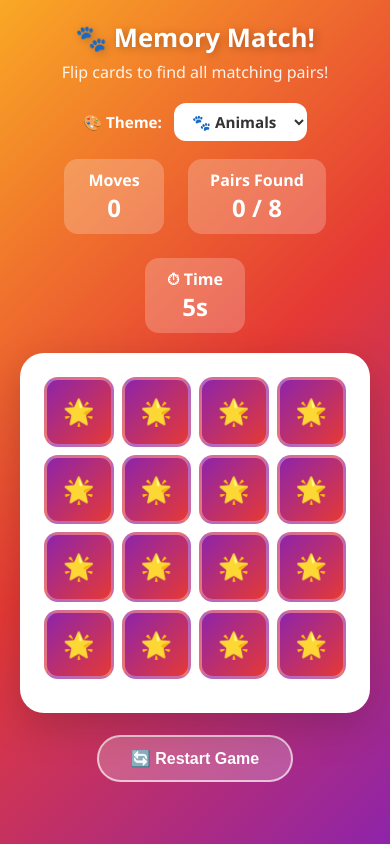
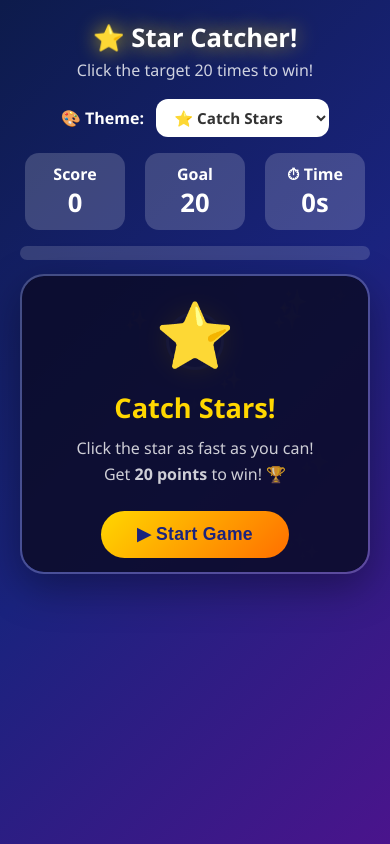
Before and after one commit to MikeRuan/a12345-test-35818b1a, a plain HTML site: page index.html in a window 390 px wide. Drawn offline with Linux system fonts and the light colour scheme.

Commit message:
Update project via AI Builder Camp

```diff
--- a/index.html
+++ b/index.html
@@ -3,43 +3,67 @@
 <head>
 <meta charset="UTF-8">
 <meta name="viewport" content="width=device-width, initial-scale=1.0">
-<title>🐾 Animal Memory Match</title>
+<title>⭐ Star Catcher!</title>
 <style>
   * { box-sizing: border-box; margin: 0; padding: 0; }
 
   body {
     font-family: 'Segoe UI', Arial, sans-serif;
-    background: linear-gradient(135deg, #f9a825 0%, #e53935 50%, #8e24aa 100%);
+    background: linear-gradient(135deg, #0d1b4b 0%, #1a237e 50%, #4a148c 100%);
     min-height: 100vh;
     padding: 20px;
+    overflow-x: hidden;
   }
 
   h1 {
     text-align: center;
     color: white;
     font-size: 2.2em;
-    margin-bottom: 6px;
-    text-shadow: 2px 2px 8px rgba(0,0,0,0.25);
+    margin-bottom: 4px;
+    text-shadow: 0 0 20px rgba(255,220,0,0.7);
   }
 
   .subtitle {
     text-align: center;
-    color: rgba(255,255,255,0.9);
+    color: rgba(255,255,255,0.8);
     font-size: 1em;
-    margin-bottom: 20px;
+    margin-bottom: 18px;
+  }
+
+  /* Theme selector */
+  .theme-wrap {
+    text-align: center;
+    margin-bottom: 16px;
+  }
+  .theme-wrap label {
+    color: white;
+    font-weight: bold;
+    margin-right: 8px;
+  }
+  #themeSelect {
+    padding: 8px 14px;
+    border-radius: 12px;
+    border: none;
+    font-size: 0.95em;
+    font-family: inherit;
+    cursor: pointer;
+    background: white;
+    font-weight: bold;
+    color: #333;
+    outline: none;
   }
 
   /* Stats bar */
   .stats-bar {
     display: flex;
     justify-content: center;
-    gap: 24px;
-    margin-bottom: 20px;
+    gap: 20px;
+    margin-bottom: 16px;
     flex-wrap: wrap;
   }
 
   .stat-box {
-    background: rgba(255,255,255,0.22);
+    background: rgba(255,255,255,0.18);
     border-radius: 14px;
     padding: 10px 22px;
     color: white;
@@ -51,90 +75,96 @@
 
   .stat-box span {
     display: block;
-    font-size: 1.5em;
+    font-size: 1.6em;
     font-weight: 900;
   }
 
-  /* Game card wrapper */
+  /* Game area */
   .game-wrap {
-    background: white;
+    position: relative;
+    max-width: 520px;
+    margin: 0 auto 20px auto;
+    background: rgba(255,255,255,0.07);
     border-radius: 24px;
-    padding: 24px;
-    max-width: 520px;
-    margin: 0 auto 22px auto;
-    box-shadow: 0 14px 40px rgba(0,0,0,0.18);
-    position: relative;
+    border: 2px solid rgba(255,255,255,0.15);
+    overflow: hidden;
+    height: 380px;
+    box-shadow: 0 14px 40px rgba(0,0,0,0.35);
+    cursor: crosshair;
   }
 
-  /* Card grid */
-  .card-grid {
-    display: grid;
-    grid-template-columns: repeat(4, 1fr);
-    gap: 12px;
-    margin-bottom: 10px;
-  }
-
-  /* Each card */
-  .card {
-    aspect-ratio: 1 / 1;
-    border-radius: 14px;
-    cursor: pointer;
-    position: relative;
-    transform-style: preserve-3d;
-    transition: transform 0.45s ease;
-    user-select: none;
-  }
-
-  .card.flipped { transform: rotateY(180deg); }
-  .card.matched { cursor: default; }
-
-  .card-face {
+  /* The clickable target */
+  #target {
     position: absolute;
-    width: 100%;
-    height: 100%;
-    border-radius: 14px;
+    width: 70px;
+    height: 70px;
     display: flex;
     align-items: center;
     justify-content: center;
-    font-size: 2.2em;
-    backface-visibility: hidden;
-    -webkit-backface-visibility: hidden;
+    font-size: 2.8em;
+    cursor: pointer;
+    border-radius: 50%;
+    background: rgba(255,255,255,0.12);
+    border: 3px solid rgba(255,255,255,0.3);
+    transition: transform 0.1s;
+    user-select: none;
+    /* Glow effect */
+    box-shadow: 0 0 18px rgba(255,220,0,0.5);
+    animation: pulse 1.1s infinite alternate;
   }
 
-  /* Card back */
-  .card-back {
-    background: linear-gradient(135deg, #8e24aa, #e53935);
-    border: 3px solid rgba(255,255,255,0.3);
-    transform: rotateY(0deg);
-    font-size: 1.5em;
+  #target:hover { transform: scale(1.12); }
+
+  @keyframes pulse {
+    from { box-shadow: 0 0 12px rgba(255,220,0,0.4); }
+    to   { box-shadow: 0 0 28px rgba(255,220,0,0.9); }
   }
 
-  /* Card front */
-  .card-front {
-    background: #fff9e6;
-    border: 3px solid #f9a825;
-    transform: rotateY(180deg);
+  /* Pop animation when clicked */
+  @keyframes pop {
+    0%   { transform: scale(1); opacity: 1; }
+    50%  { transform: scale(1.5); opacity: 0.6; }
+    100% { transform: scale(0); opacity: 0; }
+  }
+  .popping { animation: pop 0.25s ease forwards; pointer-events: none; }
+
+  /* Floating +1 text */
+  .plus-one {
+    position: absolute;
+    color: #FFD700;
+    font-weight: 900;
+    font-size: 1.5em;
+    pointer-events: none;
+    animation: floatUp 0.8s ease forwards;
+    text-shadow: 0 0 8px rgba(0,0,0,0.5);
   }
 
-  .card.matched .card-front {
-    background: #e8fdf0;
-    border-color: #2ecc71;
-    animation: matchPop 0.4s ease;
+  @keyframes floatUp {
+    0%   { opacity: 1; transform: translateY(0); }
+    100% { opacity: 0; transform: translateY(-60px); }
   }
 
-  @keyframes matchPop {
-    0%   { transform: rotateY(180deg) scale(1); }
-    50%  { transform: rotateY(180deg) scale(1.18); }
-    100% { transform: rotateY(180deg) scale(1); }
+  /* Twinkling background stars */
+  .bg-star {
+    position: absolute;
+    color: rgba(255,255,255,0.25);
+    font-size: 1em;
+    pointer-events: none;
+    animation: twinkle 2s infinite alternate;
   }
 
-  /* Win message overlay */
+  @keyframes twinkle {
+    from { opacity: 0.1; }
+    to   { opacity: 0.5; }
+  }
+
+  /* Win overlay */
   .win-overlay {
     display: none;
     position: absolute;
     inset: 0;
-    background: rgba(255,255,255,0.93);
-    border-radius: 24px;
+    background: rgba(10,10,40,0.92);
+    border-radius: 22px;
     flex-direction: column;
     align-items: center;
     justify-content: center;
@@ -142,148 +172,151 @@
     text-align: center;
     padding: 30px;
   }
-
   .win-overlay.show { display: flex; }
 
-  .win-emoji { font-size: 3.5em; margin-bottom: 10px; }
-
+  .win-emoji { font-size: 4em; margin-bottom: 10px; }
   .win-title {
-    font-size: 1.9em;
+    font-size: 2em;
     font-weight: 900;
-    color: #e53935;
+    color: #FFD700;
+    text-shadow: 0 0 16px rgba(255,215,0,0.7);
     margin-bottom: 8px;
   }
-
   .win-msg {
+    color: rgba(255,255,255,0.85);
     font-size: 1.05em;
-    color: #555;
-    margin-bottom: 20px;
-    line-height: 1.5;
+    margin-bottom: 10px;
+    line-height: 1.6;
   }
-
   .win-stats {
+    color: #b39ddb;
+    font-weight: bold;
     font-size: 1em;
-    font-weight: bold;
-    color: #8e24aa;
     margin-bottom: 24px;
   }
 
+  /* Start overlay */
+  .start-overlay {
+    display: flex;
+    position: absolute;
+    inset: 0;
+    background: rgba(10,10,40,0.88);
+    border-radius: 22px;
+    flex-direction: column;
+    align-items: center;
+    justify-content: center;
+    z-index: 60;
+    text-align: center;
+    padding: 30px;
+  }
+  .start-overlay.hidden { display: none; }
+
+  .start-emoji { font-size: 4em; margin-bottom: 12px; }
+  .start-title {
+    font-size: 1.7em;
+    font-weight: 900;
+    color: #FFD700;
+    margin-bottom: 10px;
+  }
+  .start-msg {
+    color: rgba(255,255,255,0.8);
+    font-size: 1em;
+    margin-bottom: 24px;
+    line-height: 1.6;
+  }
+
   /* Buttons */
-  .btn-restart {
-    padding: 13px 34px;
-    background: linear-gradient(135deg, #f9a825, #e53935);
-    color: white;
+  .btn {
+    padding: 13px 36px;
+    background: linear-gradient(135deg, #FFD700, #ff6f00);
+    color: #1a237e;
     border: none;
     border-radius: 30px;
-    font-size: 1.05em;
-    font-weight: bold;
+    font-size: 1.1em;
+    font-weight: 900;
     cursor: pointer;
     transition: opacity 0.2s, transform 0.15s;
     letter-spacing: 0.3px;
   }
+  .btn:hover { opacity: 0.88; transform: translateY(-2px); }
 
-  .btn-restart:hover { opacity: 0.88; transform: translateY(-2px); }
-
-  .restart-wrap {
-    text-align: center;
+  /* Progress bar */
+  .progress-wrap {
     max-width: 520px;
-    margin: 0 auto 30px auto;
+    margin: 0 auto 14px auto;
+    background: rgba(255,255,255,0.15);
+    border-radius: 20px;
+    height: 14px;
+    overflow: hidden;
+  }
+  #progressBar {
+    height: 100%;
+    width: 0%;
+    background: linear-gradient(90deg, #FFD700, #ff6f00);
+    border-radius: 20px;
+    transition: width 0.3s ease;
   }
 
-  #restartBtn {
-    padding: 12px 32px;
-    background: rgba(255,255,255,0.22);
-    color: white;
-    border: 2px solid rgba(255,255,255,0.65);
-    border-radius: 30px;
-    font-size: 1em;
-    font-weight: bold;
-    cursor: pointer;
-    transition: background 0.2s, transform 0.15s;
-  }
-
-  #restartBtn:hover { background: rgba(255,255,255,0.38); transform: translateY(-2px); }
-
-  /* Theme selector */
-  .theme-wrap {
-    text-align: center;
-    margin-bottom: 18px;
-  }
-
-  .theme-wrap label {
-    color: white;
-    font-weight: bold;
-    margin-right: 8px;
-    font-size: 0.95em;
-  }
-
-  #themeSelect {
-    padding: 8px 14px;
-    border-radius: 12px;
-    border: none;
-    font-size: 0.95em;
-    font-family: inherit;
-    cursor: pointer;
-    outline: none;
-    background: white;
-    font-weight: bold;
-    color: #333;
-  }
-
-  @keyframes shake {
-    0%,100% { transform: translateX(0); }
-    25% { transform: translateX(-6px); }
-    75% { transform: translateX(6px); }
-  }
-  .shake { animation: shake 0.3s ease; }
-
   @media (max-width: 400px) {
-    .card-grid { gap: 8px; }
-    .card-face { font-size: 1.6em; }
+    .game-wrap { height: 300px; }
+    #target { width: 58px; height: 58px; font-size: 2.2em; }
     h1 { font-size: 1.6em; }
   }
 </style>
 </head>
 <body>
 
-<h1>🐾 Memory Match!</h1>
-<p class="subtitle">Flip cards to find all matching pairs!</p>
+<h1>⭐ Star Catcher!</h1>
+<p class="subtitle">Click the target 20 times to win!</p>
 
-<!-- Theme picker -->
+<!-- Theme selector -->
 <div class="theme-wrap">
   <label for="themeSelect">🎨 Theme:</label>
   <select id="themeSelect">
-    <option value="animals">🐾 Animals</option>
-    <option value="planets">🪐 Planets</option>
-    <option value="snacks">🍕 Snacks</option>
-    <option value="emojis">😂 Emojis</option>
+    <option value="stars">⭐ Catch Stars</option>
+    <option value="monsters">👾 Tap Monsters</option>
+    <option value="coins">🪙 Collect Coins</option>
+    <option value="robots">🤖 Save Robots</option>
   </select>
 </div>
 
 <!-- Stats -->
 <div class="stats-bar">
-  <div class="stat-box">Moves<span id="moveCount">0</span></div>
-  <div class="stat-box">Pairs Found<span id="pairsCount">0 / 8</span></div>
+  <div class="stat-box">Score<span id="scoreDisplay">0</span></div>
+  <div class="stat-box">Goal<span id="goalDisplay">20</span></div>
   <div class="stat-box">⏱ Time<span id="timerDisplay">0s</span></div>
 </div>
 
-<!-- Game board -->
-<div class="game-wrap" id="gameWrap">
-  <div class="card-grid" id="cardGrid"></div>
-
-  <!-- Win overlay inside game-wrap -->
-  <div class="win-overlay" id="winOverlay">
-    <div class="win-emoji">🏆</div>
-    <div class="win-title">You Did It!</div>
-    <div class="win-msg">You matched all the pairs!<br>Incredible memory! 🎉</div>
-    <div class="win-stats" id="winStats"></div>
-    <button class="btn-restart" id="winRestartBtn">🔄 Play Again</button>
-  </div>
+<!-- Progress bar -->
+<div class="progress-wrap">
+  <div id="progressBar"></div>
 </div>
 
-<!-- Restart button -->
-<div class="restart-wrap">
-  <button id="restartBtn">🔄 Restart Game</button>
+<!-- Game area -->
+<div class="game-wrap" id="gameWrap">
+
+  <!-- Background decorations (added by JS) -->
+
+  <!-- The target -->
+  <div id="target">⭐</div>
+
+  <!-- Start overlay -->
+  <div class="start-overlay" id="startOverlay">
+    <div class="start-emoji" id="startEmoji">⭐</div>
+    <div class="start-title" id="startTitle">Catch Stars!</div>
+    <div class="start-msg" id="startMsg">Click the star as fast as you can!<br>Get <strong>20 points</strong> to win! 🏆</div>
+    <button class="btn" id="startBtn">▶ Start Game</button>
+  </div>
+
+  <!-- Win overlay -->
+  <div class="win-overlay" id="winOverlay">
+    <div class="win-emoji" id="winEmoji">🏆</div>
+    <div class="win-title">You Win! 🎉</div>
+    <div class="win-msg" id="winMsg">Amazing clicking! You caught all 20 stars!</div>
+    <div class="win-stats" id="winStats"></div>
+    <button class="btn" id="winRestartBtn">🔄 Play Again</button>
+  </div>
+
 </div>
 
 <script>
@@ -291,184 +324,217 @@ document.addEventListener('DOMContentLoaded', function() {
 
   // ── Themes ──────────────────────────────────────────────────────
   var themes = {
-    animals:  ['🐶','🐱','🐸','🐼','🦊','🐧','🦁','🐨'],
-    planets:  ['🌍','🪐','☀️','🌙','⭐','🚀','☄️','🌌'],
-    snacks:   ['🍕','🍔','🍩','🍦','🌮','🍣','🍪','🍓'],
-    emojis:   ['😂','🥳','😎','🤩','😜','🥰','😱','🤖']
+    stars:    { icon: '⭐', title: 'Catch Stars!',    msg: 'Click the star as fast as you can!',    win: 'Amazing! You caught all 20 stars! ⭐',    bg: '✨', glow: 'rgba(255,220,0,0.7)'   },
+    monsters: { icon: '👾', title: 'Tap Monsters!',   msg: 'Tap the monster before it escapes!',     win: 'You defeated all 20 monsters! 👾',         bg: '💀', glow: 'rgba(0,255,100,0.6)'  },
+    coins:    { icon: '🪙', title: 'Collect Coins!',  msg: 'Grab the coin before it disappears!',    win: 'You collected all 20 coins! 🪙',            bg: '💎', glow: 'rgba(255,200,0,0.7)'  },
+    robots:   { icon: '🤖', title: 'Save Robots!',    msg: 'Click the robot to rescue it!',          win: 'You saved all 20 robots! 🤖',               bg: '🔧', glow: 'rgba(0,200,255,0.6)'  }
   };
 
+  var GOAL = 20;
+
   // ── Game state ───────────────────────────────────────────────────
-  var cards = [];           // array of card objects
-  var flipped = [];         // up to 2 cards currently flipped
-  var matched = 0;
-  var moves = 0;
-  var totalPairs = 8;
-  var locked = false;       // prevent clicking while checking
+  var score = 0;
   var timerInterval = null;
   var secondsElapsed = 0;
+  var gameRunning = false;
+  var currentTheme = 'stars';
+  var moveTimeout = null;
 
-  // ── DOM elements ─────────────────────────────────────────────────
-  var cardGrid      = document.getElementById('cardGrid');
-  var moveCount     = document.getElementById('moveCount');
-  var pairsCount    = document.getElementById('pairsCount');
+  // ── DOM refs ─────────────────────────────────────────────────────
+  var target        = document.getElementById('target');
+  var scoreDisplay  = document.getElementById('scoreDisplay');
   var timerDisplay  = document.getElementById('timerDisplay');
+  var progressBar   = document.getElementById('progressBar');
   var winOverlay    = document.getElementById('winOverlay');
   var winStats      = document.getElementById('winStats');
-  var restartBtn    = document.getElementById('restartBtn');
+  var winMsg        = document.getElementById('winMsg');
+  var winEmoji      = document.getElementById('winEmoji');
+  var startOverlay  = document.getElementById('startOverlay');
+  var startEmoji    = document.getElementById('startEmoji');
+  var startTitle    = document.getElementById('startTitle');
+  var startMsg      = document.getElementById('startMsg');
+  var startBtn      = document.getElementById('startBtn');
   var winRestartBtn = document.getElementById('winRestartBtn');
   var themeSelect   = document.getElementById('themeSelect');
+  var gameWrap      = document.getElementById('gameWrap');
 
-  // ── Shuffle array (Fisher-Yates) ─────────────────────────────────
-  function shuffle(arr) {
-    var a = arr.slice();
-    for (var i = a.length - 1; i > 0; i--) {
-      var j = Math.floor(Math.random() * (i + 1));
-      var tmp = a[i]; a[i] = a[j]; a[j] = tmp;
-    }
-    return a;
+  // ── Apply theme visuals ──────────────────────────────────────────
+  function applyTheme(t) {
+    var th = themes[t];
+    target.textContent = th.icon;
+    target.style.boxShadow = '0 0 18px ' + th.glow;
+    startEmoji.textContent = th.icon;
+    startTitle.textContent = th.title;
+    startMsg.innerHTML = th.msg + '<br>Get <strong>20 points</strong> to win! 🏆';
+    winEmoji.textContent = '🏆';
+    // Restyle bg stars
+    addBgDecorations(th.bg);
   }
 
-  // ── Build card data ──────────────────────────────────────────────
-  function buildDeck() {
-    var theme = themeSelect ? themeSelect.value : 'animals';
-    var icons = themes[theme] || themes.animals;
-    totalPairs = icons.length; // 8 pairs = 16 cards
-    // Duplicate for pairs, then shuffle
-    var pairs = icons.concat(icons);
-    pairs = shuffle(pairs);
-    return pairs.map(function(icon, idx) {
-      return { id: idx, icon: icon, isFlipped: false, isMatched: false };
-    });
+  // ── Add background decorations ───────────────────────────────────
+  function addBgDecorations(icon) {
+    // Remove old ones
+    var old = gameWrap.querySelectorAll('.bg-star');
+    old.forEach(function(el) { el.remove(); });
+    // Add new ones
+    for (var i = 0; i < 12; i++) {
+      var s = document.createElement('div');
+      s.className = 'bg-star';
+      s.textContent = icon;
+      s.style.left = Math.random() * 90 + '%';
+      s.style.top  = Math.random() * 90 + '%';
+      s.style.animationDelay = (Math.random() * 2) + 's';
+      s.style.fontSize = (0.8 + Math.random() * 0.8) + 'em';
+      gameWrap.appendChild(s);
+    }
+  }
+
+  // ── Place target at random position ─────────────────────────────
+  function moveTarget() {
+    var wrapW = gameWrap.offsetWidth  || 520;
+    var wrapH = gameWrap.offsetHeight || 380;
+    var size  = 70;
+    var margin = 10;
+    var x = margin + Math.random() * (wrapW - size - margin * 2);
+    var y = margin + Math.random() * (wrapH - size - margin * 2);
+    target.style.left = x + 'px';
+    target.style.top  = y + 'px';
+  }
+
+  // ── Auto-move target every few seconds ──────────────────────────
+  function scheduleAutoMove() {
+    clearTimeout(moveTimeout);
+    if (!gameRunning) return;
+    // Speed increases as score goes up
+    var delay = Math.max(800, 2200 - score * 60);
+    moveTimeout = setTimeout(function() {
+      if (gameRunning) {
+        wiggleTarget();
+        moveTarget();
+        scheduleAutoMove();
+      }
+    }, delay);
+  }
+
+  // Short wiggle when auto-moving
+  function wiggleTarget() {
+    target.style.transition = 'left 0.3s ease, top 0.3s ease';
+    setTimeout(function() {
+      target.style.transition = 'transform 0.1s';
+    }, 350);
   }
 
   // ── Start / Restart game ─────────────────────────────────────────
   function startGame() {
-    // Reset state
-    flipped = [];
-    matched = 0;
-    moves = 0;
-    locked = false;
+    score = 0;
     secondsElapsed = 0;
+    gameRunning = true;
 
-    // Reset UI
-    moveCount.textContent = 0;
-    pairsCount.textContent = '0 / ' + totalPairs;
+    scoreDisplay.textContent = 0;
     timerDisplay.textContent = '0s';
-    if (winOverlay) winOverlay.classList.remove('show');
+    progressBar.style.width = '0%';
 
-    // Stop old timer, start fresh
+    if (winOverlay)   winOverlay.classList.remove('show');
+    if (startOverlay) startOverlay.classList.add('hidden');
+
+    target.style.opacity = '1';
+    target.style.transform = 'scale(1)';
+    target.classList.remove('popping');
+
     clearInterval(timerInterval);
     timerInterval = setInterval(function() {
       secondsElapsed++;
       timerDisplay.textContent = secondsElapsed + 's';
     }, 1000);
 
-    // Build and render deck
-    cards = buildDeck();
-    renderGrid();
+    moveTarget();
+    scheduleAutoMove();
   }
 
-  // ── Render the card grid ─────────────────────────────────────────
-  function renderGrid() {
-    cardGrid.innerHTML = '';
-    cards.forEach(function(cardData) {
-      var card = document.createElement('div');
-      card.className = 'card';
-      card.setAttribute('data-id', cardData.id);
+  // ── Handle target click ──────────────────────────────────────────
+  function handleTargetClick(e) {
+    if (!gameRunning) return;
+    e.stopPropagation();
 
-      card.innerHTML =
-        '<div class="card-face card-back">🌟</div>' +
-        '<div class="card-face card-front">' + cardData.icon + '</div>';
+    // Pop animation
+    target.classList.add('popping');
 
-      card.addEventListener('click', function() {
-        handleCardClick(cardData.id, card);
-      });
+    // Floating +1
+    spawnPlusOne(e.clientX, e.clientY);
 
-      cardGrid.appendChild(card);
-    });
+    score++;
+    scoreDisplay.textContent = score;
+    progressBar.style.width = (score / GOAL * 100) + '%';
+
+    // Win check
+    if (score >= GOAL) {
+      gameRunning = false;
+      clearInterval(timerInterval);
+      clearTimeout(moveTimeout);
+      setTimeout(showWin, 300);
+      return;
+    }
+
+    // Move target after pop finishes
+    setTimeout(function() {
+      target.classList.remove('popping');
+      target.style.opacity = '1';
+      target.style.transform = 'scale(1)';
+      moveTarget();
+      scheduleAutoMove();
+    }, 260);
   }
 
-  // ── Handle a card click ──────────────────────────────────────────
-  function handleCardClick(id, cardEl) {
-    var cardData = cards[id];
-
-    // Ignore if locked, already matched, or already flipped
-    if (locked) return;
-    if (cardData.isMatched) return;
-    if (cardData.isFlipped) return;
-    if (flipped.length >= 2) return;
-
-    // Flip it
-    cardData.isFlipped = true;
-    cardEl.classList.add('flipped');
-    flipped.push({ data: cardData, el: cardEl });
-
-    // Check pair when 2 cards are flipped
-    if (flipped.length === 2) {
-      moves++;
-      moveCount.textContent = moves;
-      checkPair();
-    }
-  }
-
-  // ── Check if the two flipped cards match ─────────────────────────
-  function checkPair() {
-    var a = flipped[0];
-    var b = flipped[1];
-
-    if (a.data.icon === b.data.icon) {
-      // Match!
-      a.data.isMatched = true;
-      b.data.isMatched = true;
-      a.el.classList.add('matched');
-      b.el.classList.add('matched');
-      matched++;
-      pairsCount.textContent = matched + ' / ' + totalPairs;
-      flipped = [];
-
-      // Check win
-      if (matched === totalPairs) {
-        clearInterval(timerInterval);
-        setTimeout(showWin, 500);
-      }
-    } else {
-      // No match — lock and flip back after delay
-      locked = true;
-      setTimeout(function() {
-        a.data.isFlipped = false;
-        b.data.isFlipped = false;
-        a.el.classList.remove('flipped');
-        b.el.classList.remove('flipped');
-        flipped = [];
-        locked = false;
-      }, 900);
-    }
+  // ── Floating +1 label ───────────────────────────────────────────
+  function spawnPlusOne(cx, cy) {
+    var rect = gameWrap.getBoundingClientRect();
+    var el = document.createElement('div');
+    el.className = 'plus-one';
+    el.textContent = '+1';
+    el.style.left = (cx - rect.left) + 'px';
+    el.style.top  = (cy - rect.top)  + 'px';
+    gameWrap.appendChild(el);
+    setTimeout(function() { el.remove(); }, 800);
   }
 
   // ── Show win screen ──────────────────────────────────────────────
   function showWin() {
-    winStats.textContent =
-      '🕐 Time: ' + secondsElapsed + 's  |  🎯 Moves: ' + moves;
+    var th = themes[currentTheme];
+    winMsg.textContent = th.win;
+    winStats.textContent = '🕐 Time: ' + secondsElapsed + 's  |  🎯 Clicks: ' + score;
     winOverlay.classList.add('show');
+    target.style.opacity = '0';
   }
 
-  // ── Button listeners ─────────────────────────────────────────────
-  if (restartBtn) restartBtn.addEventListener('click', function() {
+  // ── Button & input listeners ─────────────────────────────────────
+  if (startBtn) startBtn.addEventListener('click', function() {
+    currentTheme = themeSelect ? themeSelect.value : 'stars';
+    applyTheme(currentTheme);
     startGame();
   });
 
   if (winRestartBtn) winRestartBtn.addEventListener('click', function() {
+    currentTheme = themeSelect ? themeSelect.value : 'stars';
+    applyTheme(currentTheme);
     startGame();
   });
 
   if (themeSelect) themeSelect.addEventListener('change', function() {
-    startGame();
+    currentTheme = themeSelect.value;
+    applyTheme(currentTheme);
+    // Restart if game is already running
+    if (gameRunning || winOverlay.classList.contains('show')) {
+      startGame();
+    }
   });
 
-  // ── Kick off the game ────────────────────────────────────────────
-  startGame();
+  if (target) target.addEventListener('click', handleTargetClick);
 
-  // BUTTON CHECKLIST: #restartBtn ✓  #winRestartBtn ✓  .card (dynamic) ✓
+  // ── Initial setup ────────────────────────────────────────────────
+  applyTheme('stars');
+  moveTarget(); // pre-position target under overlays
+
+  // BUTTON CHECKLIST: #startBtn ✓  #winRestartBtn ✓  #target ✓
 
 });
 </script>
```
